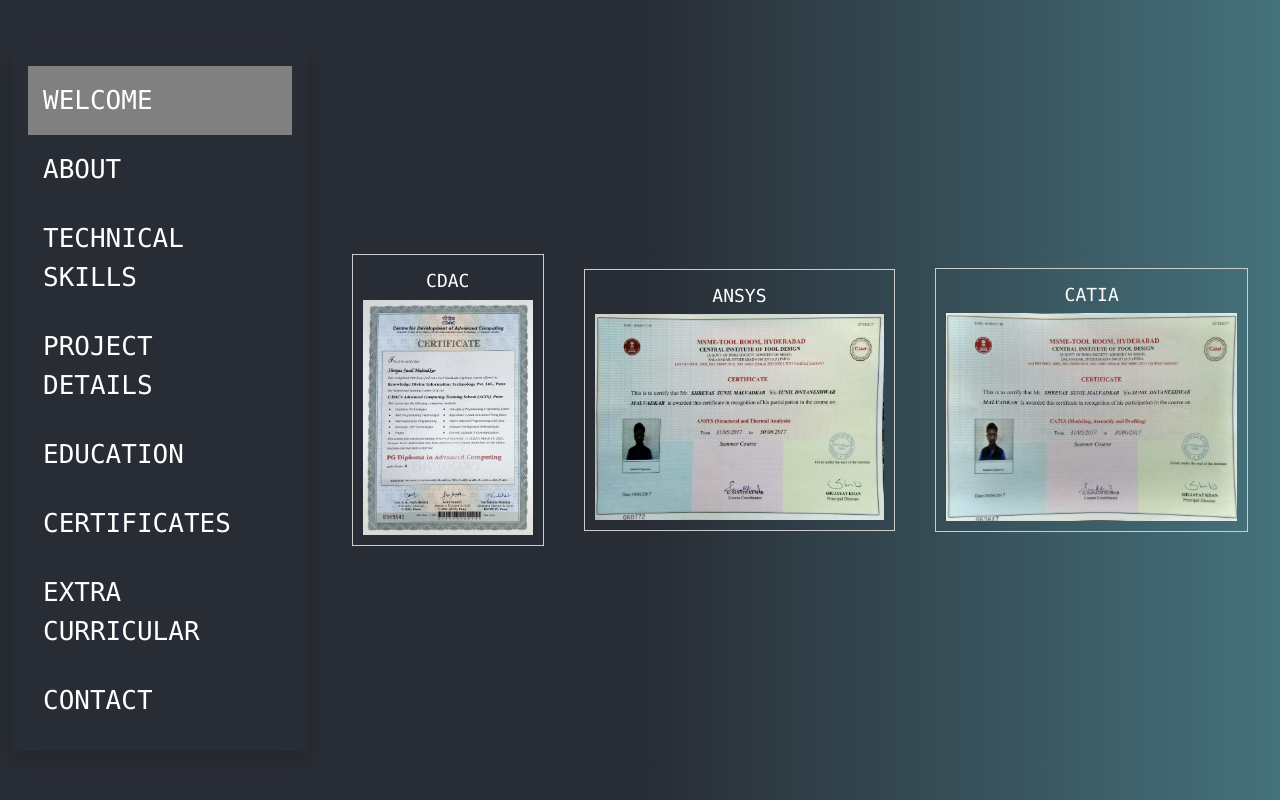
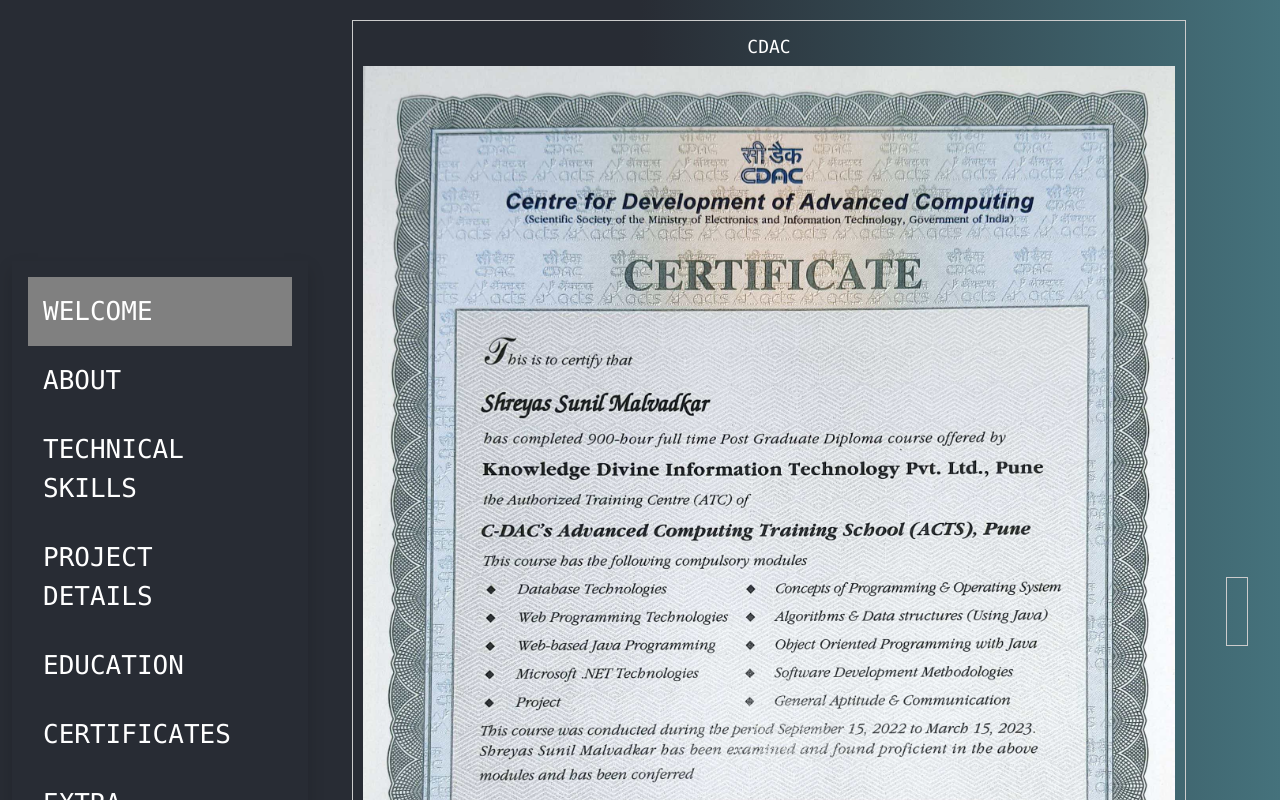
Before and after one commit to ShreyasMalvadkar/portfolio, a React (Create React App) app: page /certificates in a window 1280 px wide. Shown: the top 800 px of the page. Built offline with nearby package versions, Linux system fonts and the light colour scheme.

Commit message:
Update Certificates.jsx

```diff
--- a/src/components/Certificates/Certificates.jsx
+++ b/src/components/Certificates/Certificates.jsx
@@ -10,8 +10,8 @@
 
   const certificates = [
     { title: 'CDAC', imageSrc: cdac },
-    { title: 'ANSYS', imageSrc: ansys },
-    { title: 'CATIA', imageSrc:catia },
+    {/* { title: 'ANSYS', imageSrc: ansys },
+    { title: 'CATIA', imageSrc:catia },*/}
   ];
 
   const handleCertificateClick = (index) => {
```
